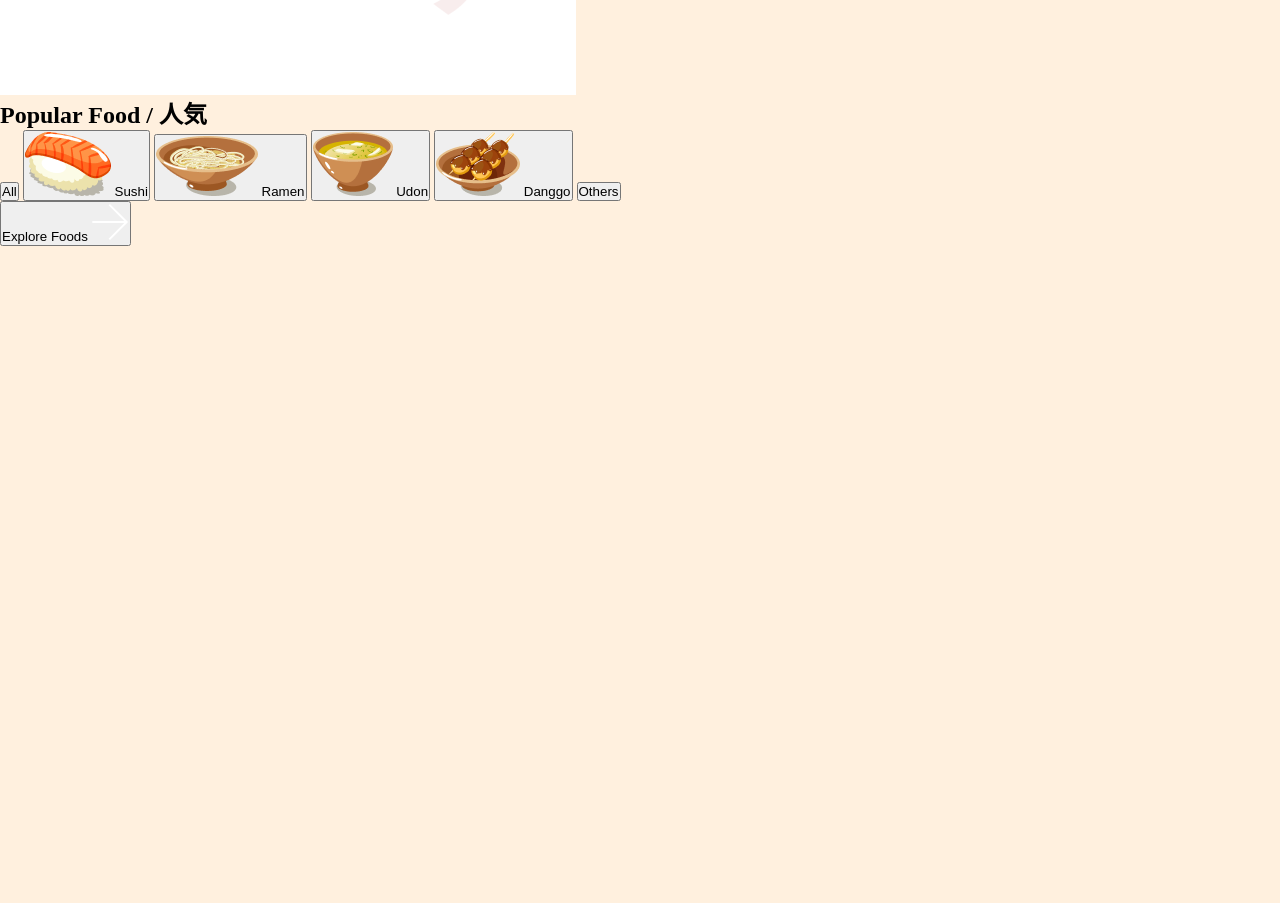
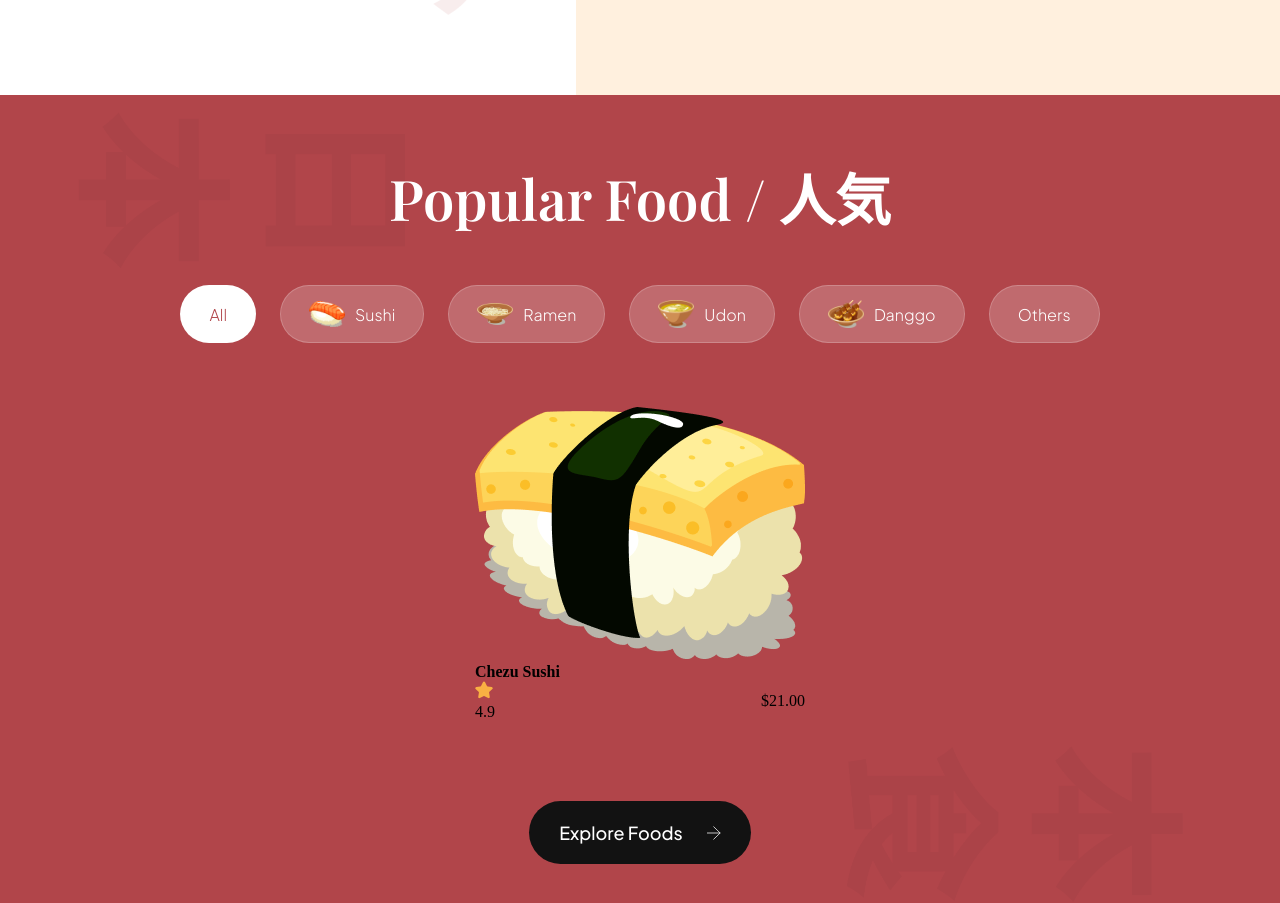
Before and after one commit to Arul-1911/sushiman_project, a website built with Vite: page index.html in a window 1280 px wide. Shown: the part 1423-2326 px from the top of the page. Before the commit the page ends 1669 px from the top, so only its background shows below. Built offline with nearby package versions, Linux system fonts and the light colour scheme.

Commit message:
popular section added

```diff
--- a/Css/sections/popular.css
+++ b/Css/sections/popular.css
@@ -0,0 +1,97 @@
+.popular-foods {
+  padding: 64px;
+  display: flex;
+  flex-direction: column;
+  background-color: var(--primary-color);
+  background-image: url("../../assets//popular_bg.png");
+  background-position: center;
+  background-repeat: no-repeat;
+  background-size: contain;
+  overflow: hidden;
+}
+
+.popular-foods_title {
+  font-size: 56px;
+  font-family: var(--playfair-display);
+  font-weight: 600;
+  line-height: 78px;
+  color: white;
+  text-align: center;
+}
+
+.popular-foods__filters {
+  margin-top: 48px;
+  max-width: 100%;
+  overflow-x: auto;
+
+  display: flex;
+  justify-content: center;
+  gap: 24px;
+}
+
+.popular-foods__filter-btn {
+  padding: 10px 28px;
+  display: flex;
+  flex-direction: row;
+  align-items: center;
+  gap: 10px;
+
+  background: rgba(255, 255, 255, 0.2);
+  border: 1px solid rgba(255, 255, 255, 0.2);
+  border-radius: 46px;
+  font-size: 16px;
+  font-weight: 300;
+  line-height: 25px;
+  font-family: var(--plus-jakarta-sans);
+  color: white;
+  cursor: pointer;
+}
+
+.popular-foods__filter-btn img {
+  width: 36px;
+  height: 36px;
+  object-fit: contain;
+}
+
+.popular-foods__filter-btn.active {
+  background: white;
+  color: var(--primary-color);
+}
+
+.popular-foods__filter-btn:hover {
+  background: white;
+  color: var(--primary-color);
+}
+
+.popular-foods__catalogue {
+  margin-top: 64px;
+  display: flex;
+  justify-content: center;
+  align-items: flex-end;
+  flex-wrap: wrap;
+  gap: 56px;
+}
+
+.popular-foods__button {
+  width: fit-content;
+  padding: 20px 30px;
+  margin: 80px auto 0;
+
+  font-weight: 500;
+  font-size: 18px;
+  line-height: 23px;
+  font-family: var(--plus-jakarta-sans);
+  color: white;
+  border: none;
+  outline: none;
+  background: var(--secondary-color);
+  border-radius: 64px;
+  cursor: pointer;
+}
+
+.popular-foods__button img {
+  width: 14px;
+  height: 14px;
+  object-fit: contain;
+  margin-left: 21px;
+}
--- a/index.html
+++ b/index.html
@@ -156,13 +156,29 @@
         <button class="popular-foods__filter-btn">Others</button>
       </div>
 
-      <div class="popular-foods__catalogue"></div>
+      <div class="popular-foods__catalogue">
+        <article class="popular-foods__card">
+          <img
+            src="assets/sushi-12.png"
+            alt="sushi-12"
+            class="popular-foods__card-img"
+          />
+          <h4 class="popular-foods__card-title">Chezu Sushi</h4>
+          <div class="popular-foods__card-details flex-between">
+            <div class="popular-foods__card-rating">
+              <img src="assets/star.svg" alt="star" />
+              <p>4.9</p>
+            </div>
+            <div class="popular-foods__card-price">$21.00</div>
+          </div>
+        </article>
+      </div>
       <button class="popular-foods__button">
         Explore Foods
         <img src="assets/arrow-right.svg" alt="right" />
       </button>
     </section>
-      <!-- END: Popular -->
+    <!-- END: Popular -->
 
     <script src="Js/script.js" type="module"></script>
   </body>
```
